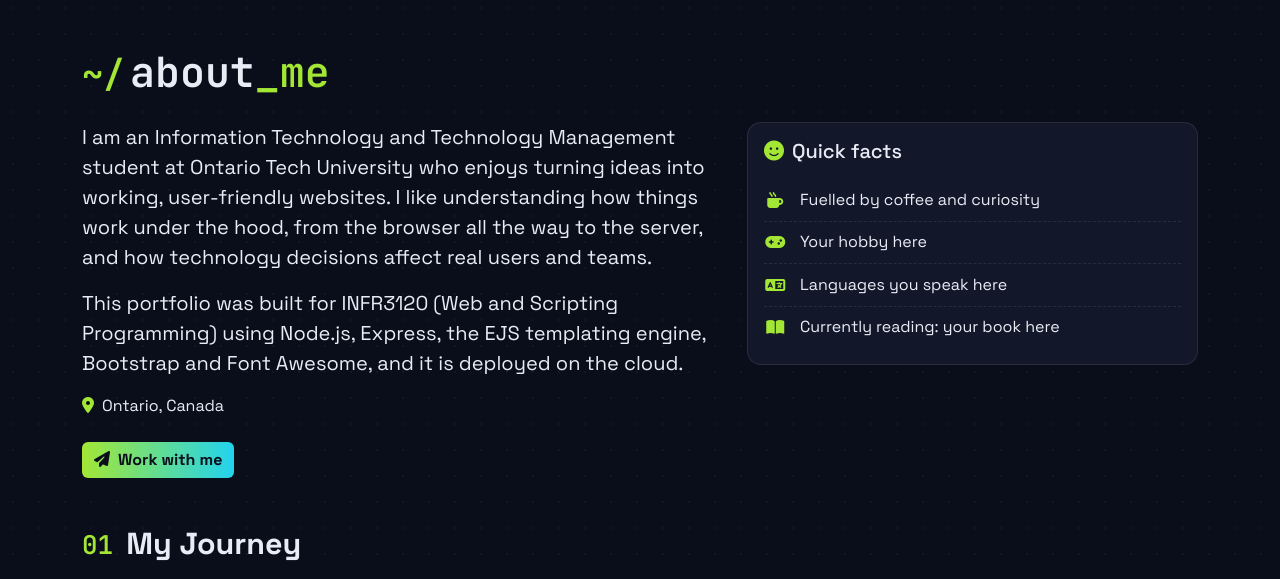
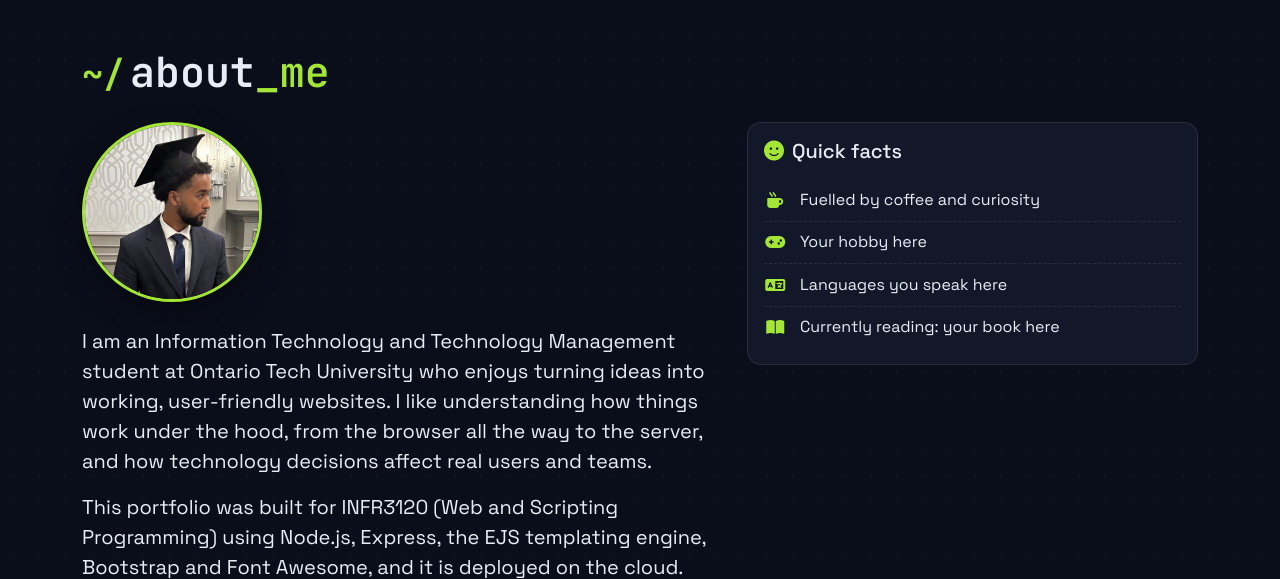
Before and after one commit to yusufabdurahman/portfolio-site, a Node server app: page /about in a window 1280 px wide. Shown: the part 57-636 px from the top of the page. Run offline with Node 20, Linux system fonts and the light colour scheme.

Commit message:
Add profile photo to home and about pages

```diff
--- a/public/stylesheets/style.css
+++ b/public/stylesheets/style.css
@@ -385,3 +385,17 @@ pre { color: var(--muted); }
   .code-window { transform: none; }
   .code-body { font-size: 0.78rem; }
 }
+
+
+/* Profile photo (Home hero and About page) */
+.profile-photo {
+  display: block;
+  border-radius: 50%;
+  object-fit: cover;
+  object-position: 60% 30%;      /* keep the face centred inside the circle */
+  border: 3px solid var(--accent);
+  box-shadow: var(--shadow);
+  background: var(--surface);
+}
+.profile-photo-sm { width: 96px; height: 96px; }
+.profile-photo-lg { width: 180px; height: 180px; }
--- a/views/about.ejs
+++ b/views/about.ejs
@@ -6,6 +6,7 @@
   <!-- Bio + quick facts -->
   <div class="row g-4 mb-5">
     <div class="col-lg-7">
+      <img src="<%= profile.photo %>" alt="Photo of <%= profile.name %>" class="profile-photo profile-photo-lg mb-4 reveal" width="180" height="180">
       <% profile.about.forEach(function (para) { %>
         <p class="lead reveal"><%= para %></p>
       <% }); %>
--- a/views/index.ejs
+++ b/views/index.ejs
@@ -5,6 +5,7 @@
   <div class="container py-lg-4">
     <div class="row align-items-center g-5">
       <div class="col-lg-6">
+        <img src="<%= profile.photo %>" alt="Photo of <%= profile.name %>" class="profile-photo profile-photo-sm mb-3" width="96" height="96">
         <p class="hero-eyebrow mb-2"><span class="status-dot"></span><%= profile.availability %></p>
         <h1 class="hero-title fw-bold">Hi, I'm <span class="gradient-text"><%= profile.name %></span></h1>
         <h2 class="hero-roles">
```
Also changed, not shown: public/images/profile.jpg (added).
